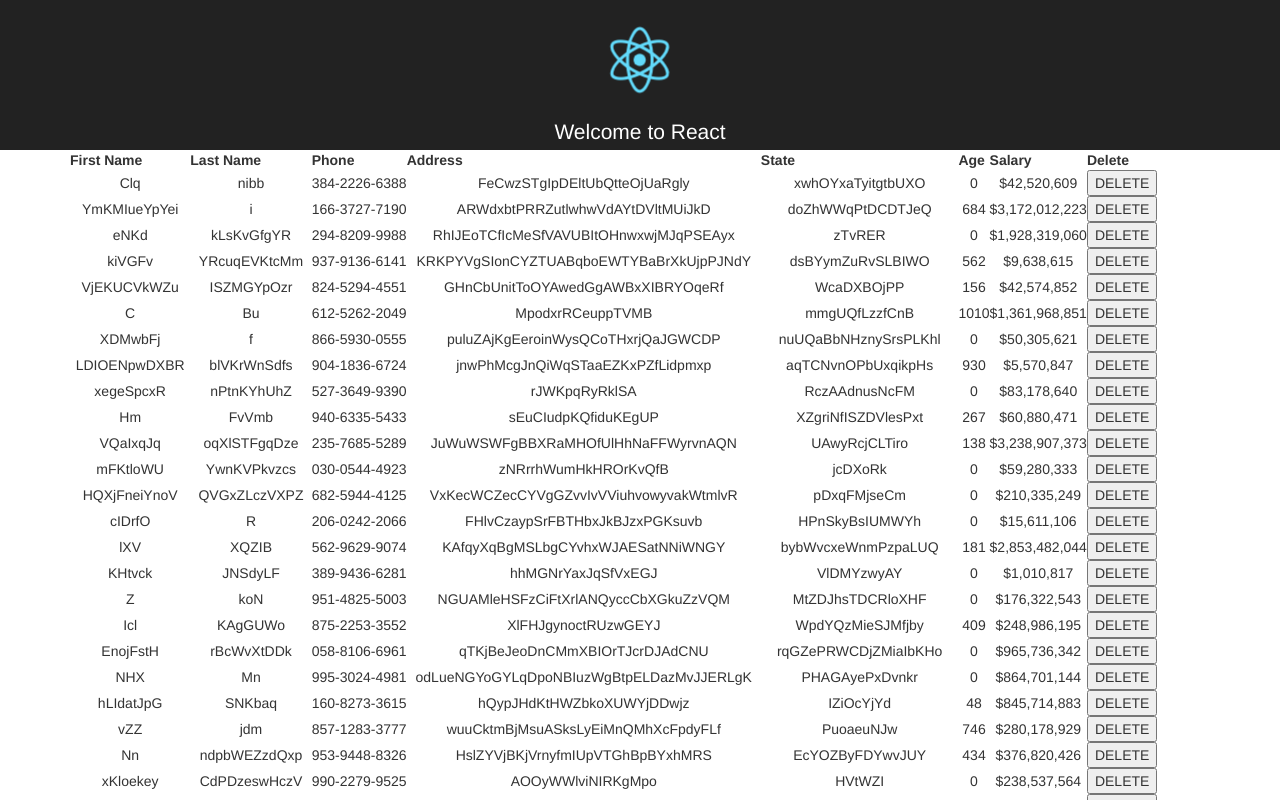
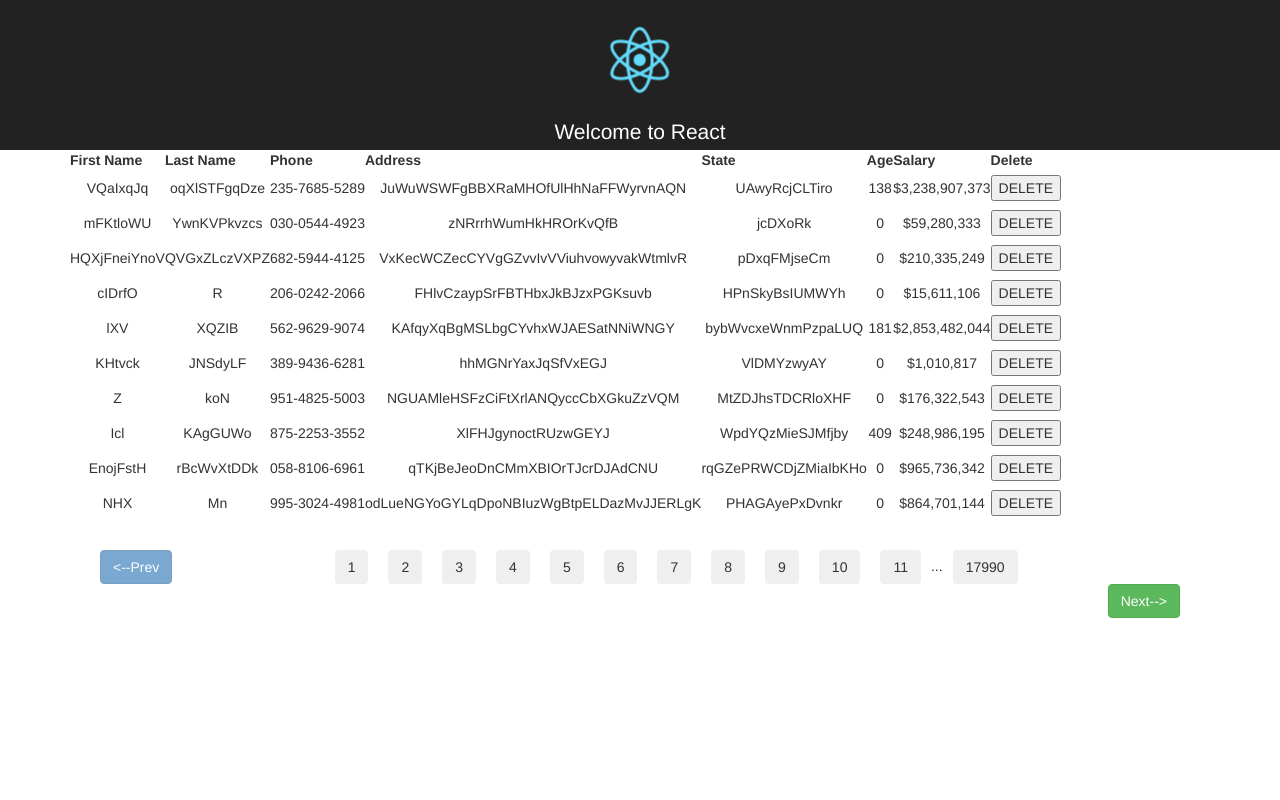
Before and after one commit to schoenfelde/streamlining-ui, a React (Create React App) app: page / in a window 1280 px wide. Shown: the top 800 px of the page. Built offline with nearby package versions, Linux system fonts and the light colour scheme.

Commit message:
added in the pagination

```diff
--- a/src/App.css
+++ b/src/App.css
@@ -26,3 +26,27 @@
   from { transform: rotate(0deg); }
   to { transform: rotate(360deg); }
 }
+
+.pagination-next-button {
+  float: right
+}
+
+.pagination-previous-button {
+  float: left
+}
+
+.bottom-page {
+  height: 100px
+}
+
+.rowMargin {
+  height: 35px
+}
+
+.pagination-buttonsArea {
+  margin: 30px
+}
+
+.paginationButton {
+  margin: 0 10px 0 10px
+}
--- a/src/App.js
+++ b/src/App.js
@@ -1,7 +1,7 @@
 import React, { Component } from 'react';
 import logo from './logo.svg';
 import './App.css';
-import Table from './components/Table'
+import Pagination from './components/Paginition'
 import {generateRandomObjs, NUM, formatDollars, WORDNUM} from './common/utils'
 
 class App extends Component {
@@ -10,6 +10,7 @@ class App extends Component {
     this.state = {
       objs: []
     }
+    this.getData = this.getData.bind(this)
   }
 
   headers() {
@@ -72,21 +73,10 @@ class App extends Component {
     return headers
   }
 
-  componentWillMount() {
-    setTimeout(() => {
-      let objs = generateRandomObjs(this.headers(), 1800)
-      this.setState({objs: objs})
-    }, 100)
+  getData() {
+    let objs = generateRandomObjs(this.headers(), 30)
+    return objs
   }
-
-  clickButton() {
-    console.log("clicked button")
-  }
-
-  clickDiv() {
-    console.log("DIIVVVSD")
-  }
-
 
   render() {
 
@@ -96,6 +86,13 @@ class App extends Component {
      */
 
 
+     /**
+      * We can have a Pagination Component, one that takes in the Table and manages the list of information given to it
+      * It will be able to do the following
+      *   1. request the next page
+      *     1a. if the informaiton for that next page exists, it will show it automatically
+      *   2. change the page size
+      */
 
 
     return (
@@ -105,8 +102,9 @@ class App extends Component {
           <h1 className="App-title">Welcome to React</h1>
         </header>
         <div className="container">
-          <Table data={this.state.objs} headers={this.headers()} id="id" />
+          <Pagination getData={(num) => generateRandomObjs(this.headers(), num)} headers={this.headers()} id="id" />
         </div>
+        <div className="bottom-page"/>
       </div>
     );
   }
--- /dev/null
+++ b/src/common/pagination.js
@@ -0,0 +1,41 @@
+export default class Pagination {
+  constructor(fetch, numberOnPage, maxNumberOfEntries) {
+    this.data =[]
+    this.fetch = fetch
+    this.numberOnPage = numberOnPage
+  }
+
+  fromTo(from, to) {
+    return this.data.slice(from, to)
+  }
+
+  getData(page) {
+    return new Promise((resolver, rejector) => {
+      let start = (page - 1) * this.numberOnPage
+      let end = start + this.numberOnPage
+      let pageIsInData = this.fromTo(start, end)
+      if (this.hasNoNulls(pageIsInData)) {
+        resolver(pageIsInData)
+      } else {
+        let data = this.fetch(this.numberOnPage)
+        this.pushUntilStart(start)
+        this.data.push.apply(this.data, data)
+        resolver(data)
+      }
+    })
+  }
+
+  hasNoNulls(data) {
+    if (data.length > 0) {
+      return data.reduce((tf, d) => tf = tf && d !== null)
+    } else {
+      return false
+    }
+  }
+
+  pushUntilStart(start) {
+    for (let i = this.data.length; i < start; i++) {
+      this.data.push(null)
+    }
+  }
+}
--- a/src/common/utils.js
+++ b/src/common/utils.js
@@ -59,7 +59,6 @@ export const generateRandomObj = function (headers, id) {
 		if (h.type === NUM) {
 			result = genNumber(size)
 		} else if (h.type === WORDNUM) {
-			console.log(size)
 			result = genWordNumber(size)
 		} else if (h.type === STRING) {
 			result = genWord(size)
--- /dev/null
+++ b/src/components/PaginationButtons.js
@@ -0,0 +1,55 @@
+import React from 'react'
+
+/**
+ *
+ * @param {numberOfPagesShown} props
+ * @param {currentPage} props
+ * @param {max} props
+ * @param {changeCurrentPage} props
+ */
+const PaginationButtons = function (props) {
+  // defaults to 10
+  if (props.max === 1) {
+    return null
+  }
+  let numberOfPagesShown = props.numberOfPagesShown || 10
+  let halfPages = (numberOfPagesShown / 2)
+  let start = 1
+  let end = numberOfPagesShown
+  if (props.currentPage > halfPages) {
+    start = props.currentPage - halfPages
+  }
+  end = start + numberOfPagesShown
+  start = Math.min(start, props.max)
+  end = Math.min(end, props.max)
+  if (start === props.max) {
+    end = start
+    start = Math.max(0, end - props.max)
+  }
+  let buttonsToMake = []
+  for (let i = start; i <= end; i++) {
+    buttonsToMake.push(i)
+  }
+  let buttons = buttonsToMake.map(i => {
+    return (
+      <button key={"button" + i} className="btn paginationButton" onClick={() => props.changeCurrentPage(i)}>
+        {i}
+      </button>
+    )
+  })
+  return <div>
+    {buttons}
+    {end < props.max &&
+      <span>
+        <span >{"..."}</span>
+        <button
+          className="btn paginationButton"
+          onClick={() => props.changeCurrentPage(props.max)}>
+            {props.max}
+          </button>
+      </span>
+    }
+  </div>
+}
+
+export default PaginationButtons
--- /dev/null
+++ b/src/components/Paginition.js
@@ -0,0 +1,85 @@
+import React from 'react'
+import Table from './Table'
+import PaginationButtons from './PaginationButtons'
+import pagination from '../common/pagination'
+
+class Pagination extends React.Component {
+  /**
+   *
+   * @param {getData} props must return the data with the maximum to retrieve
+   */
+  constructor(props) {
+    super(props)
+    this.state = {
+      currentPage: 1,
+      data: this.props.data || [],
+      max: 1,
+      numberOfPagesShown: 10,
+      entriesOnPage: 10,
+      maxNumberOfEntries: 18000
+    }
+    this.state.max = Math.floor(this.state.maxNumberOfEntries - this.state.entriesOnPage)
+    this.pagination = new pagination(props.getData, this.state.entriesOnPage, this.state.maxNumberOfEntries)
+    this.changeCurrentPage = this.changeCurrentPage.bind(this)
+  }
+
+  componentWillMount() {
+    this.changeCurrentPage(1)
+  }
+
+  setMax(data) {
+    let max = data ? Math.floor(data.length / this.state.entriesOnPage) : 1
+    this.setState({max: max})
+  }
+
+  changeCurrentPage(num) {
+    if (num <= 1) {
+      this.state.currentPage = 1
+    }
+    else if (num > this.state.max) {
+      this.state.currentPage += this.state.max
+    } else {
+      this.state.currentPage = num
+    }
+    let fetchBegin = this.state.currentPage * this.state.entriesOnPage
+    let fetchEnd = fetchBegin + this.state.entriesOnPage
+    let data = this.props.getData(fetchBegin, fetchEnd)
+    this.setState({currentPage: this.state.currentPage, data})
+
+    this.pagination.getData(this.state.currentPage).then(data => {
+      this.setState({data})
+    })
+  }
+
+  render() {
+    let disablePrevious = this.state.currentPage === 1
+    let disableNext = this.state.max === this.state.currentPage
+    return (
+      <div>
+        <Table data={this.state.data} headers={this.props.headers} id="id" />
+        <div className="pagination-buttonsArea">
+          <div className="pagination-previous-button">
+            <button
+              className="btn btn-primary"
+              onClick={() => this.changeCurrentPage(this.state.currentPage - 1)}
+              disabled={disablePrevious}>
+              {"<--Prev"}
+            </button>
+          </div>
+          <PaginationButtons {...this.state} changeCurrentPage={this.changeCurrentPage} />
+          <div className="pagination-next-button">
+            <button
+              className="btn-success btn"
+              disabled={disableNext}
+              onClick={() => this.changeCurrentPage(this.state.currentPage + 1)}
+            >
+              {"Next-->"}
+            </button>
+          </div>
+        </div>
+      </div>
+    )
+  }
+}
+
+export default Pagination
--- a/src/components/Row.js
+++ b/src/components/Row.js
@@ -14,7 +14,7 @@ const Row = function ({data, fields}) {
         }
     })
     return (
-        <tr>
+        <tr className="rowMargin">
             {cols}
         </tr>
     )
--- a/src/components/Table.js
+++ b/src/components/Table.js
@@ -20,7 +20,9 @@ const Table = function (props) {
         <table>
             <TableHeader data={headers} />
             <tbody>
-                <RowData data={props.data} fields={colFields} id={props.id} />
+                {props.data && props.data.length > 0 &&
+                    <RowData data={props.data} fields={colFields} id={props.id} />
+                }
             </tbody>
         </table>
     )
```
